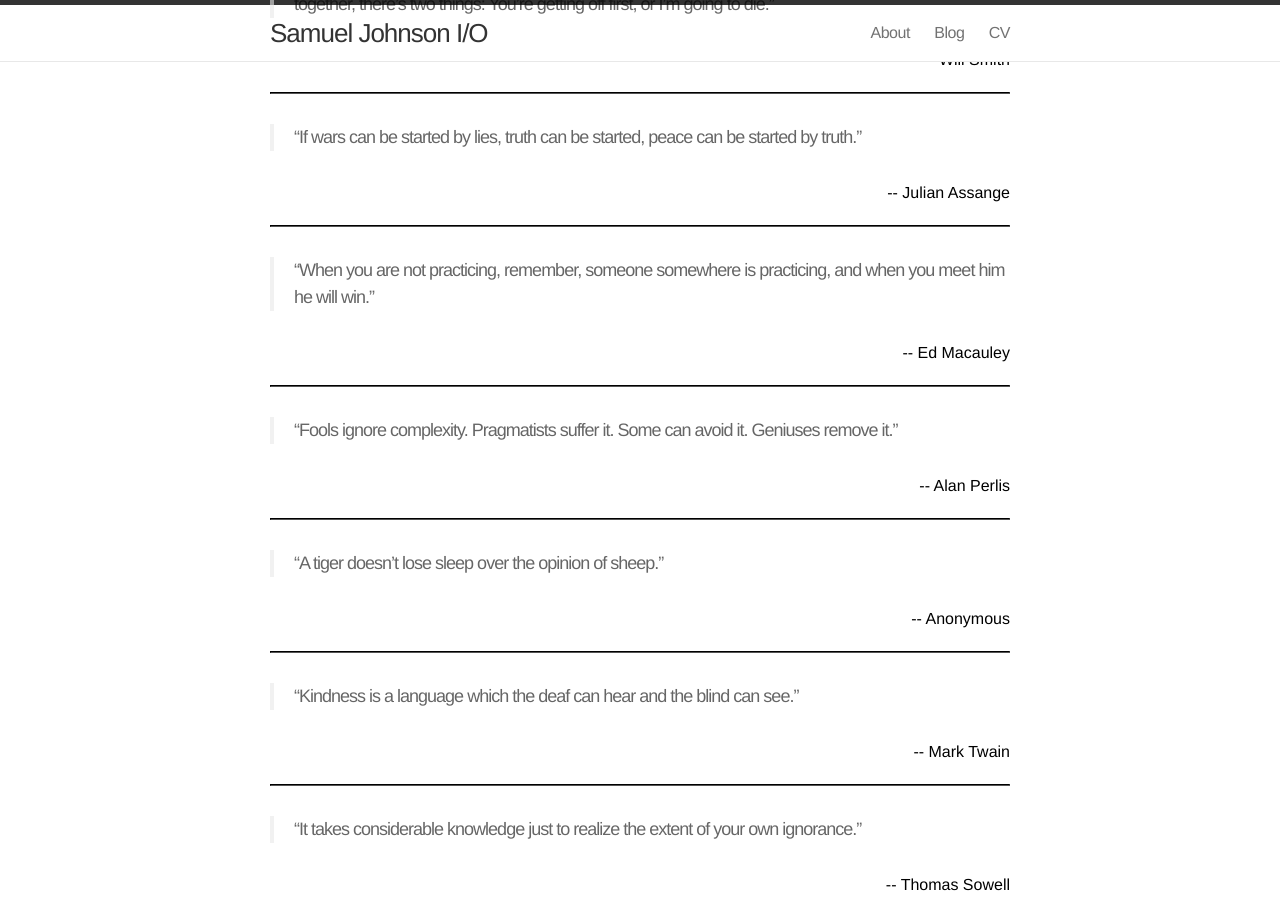
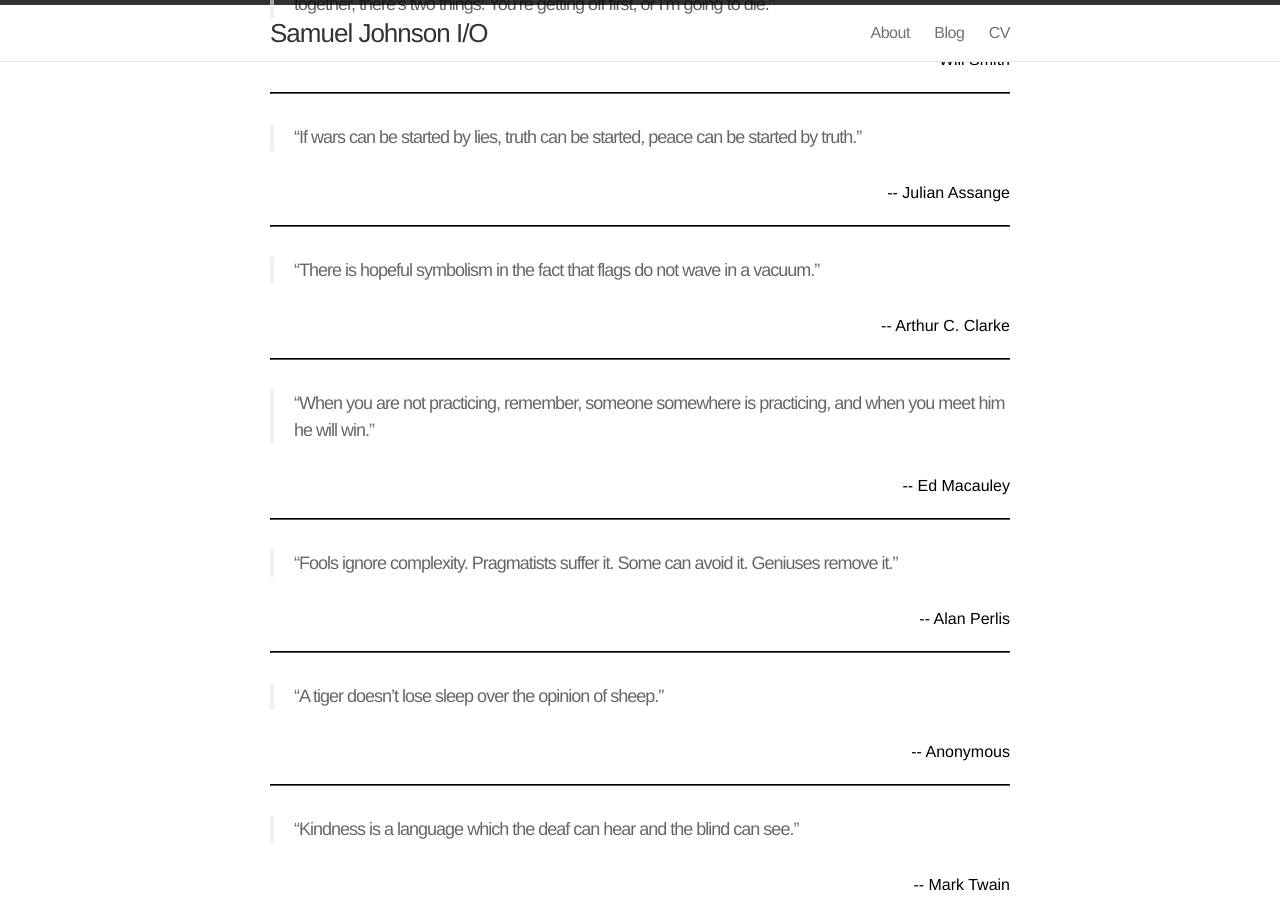
Before and after one commit to samueljohnson/samueljohnson.github.io.archive, a Jekyll site: the page built from quotes/index.markdown, in a window 1280 px wide and 900 px high, scrolled down 633 px. Built offline with Jekyll 4.4.1, drawn with Linux system fonts in a browser that asks for light colours; nearby versions of some CDN libraries.

Commit message:
Update index.markdown

```diff
--- a/quotes/index.markdown
+++ b/quotes/index.markdown
@@ -25,6 +25,11 @@ Here is my current list of favorite quotes:
 > "If wars can be started by lies, truth can be started, peace can be started by truth."
 >
 <p align="right">-- Julian Assange </p>
+---
+
+> "There is hopeful symbolism in the fact that flags do not wave in a vacuum."
+>
+<p align="right">-- Arthur C. Clarke </p>
 ---
 
 > "When you are not practicing, remember, someone somewhere is practicing, and when you meet him he will win.”
```
